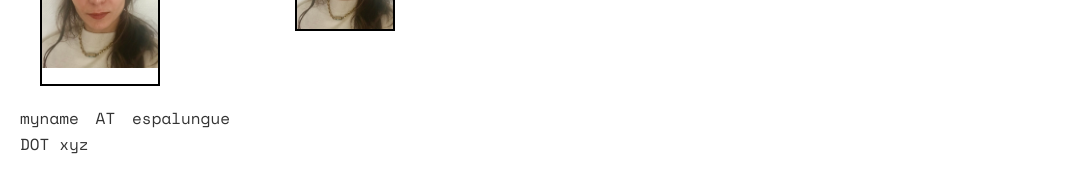
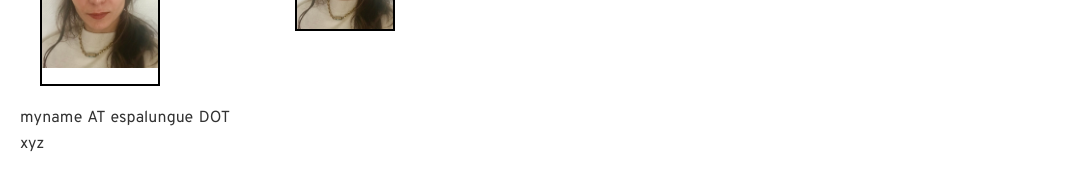
Before and after one commit to sdspmon/math, a Jekyll site: the page built from index.md, in a window 1280 px wide. Shown: the part 230-423 px from the top of the page, without its empty margins (0-1087 px from the left). Built offline with Jekyll 4.4.1, drawn with Linux system fonts in a browser that asks for light colours.

Commit message:
font email

```diff
--- a/_includes/sidebar-nav.html
+++ b/_includes/sidebar-nav.html
@@ -2,4 +2,4 @@
 <div class="photo">
     <img src="https://www.sophie.d.espalungue.xyz/images/IMG_0553.jpeg" alt="Visual Identification">
 </div>
-<b> Email:</b> <div class="mono"> myname AT espalungue DOT xyz</div>
+<b> Email:</b> <div>myname AT espalungue DOT xyz</div>
```
